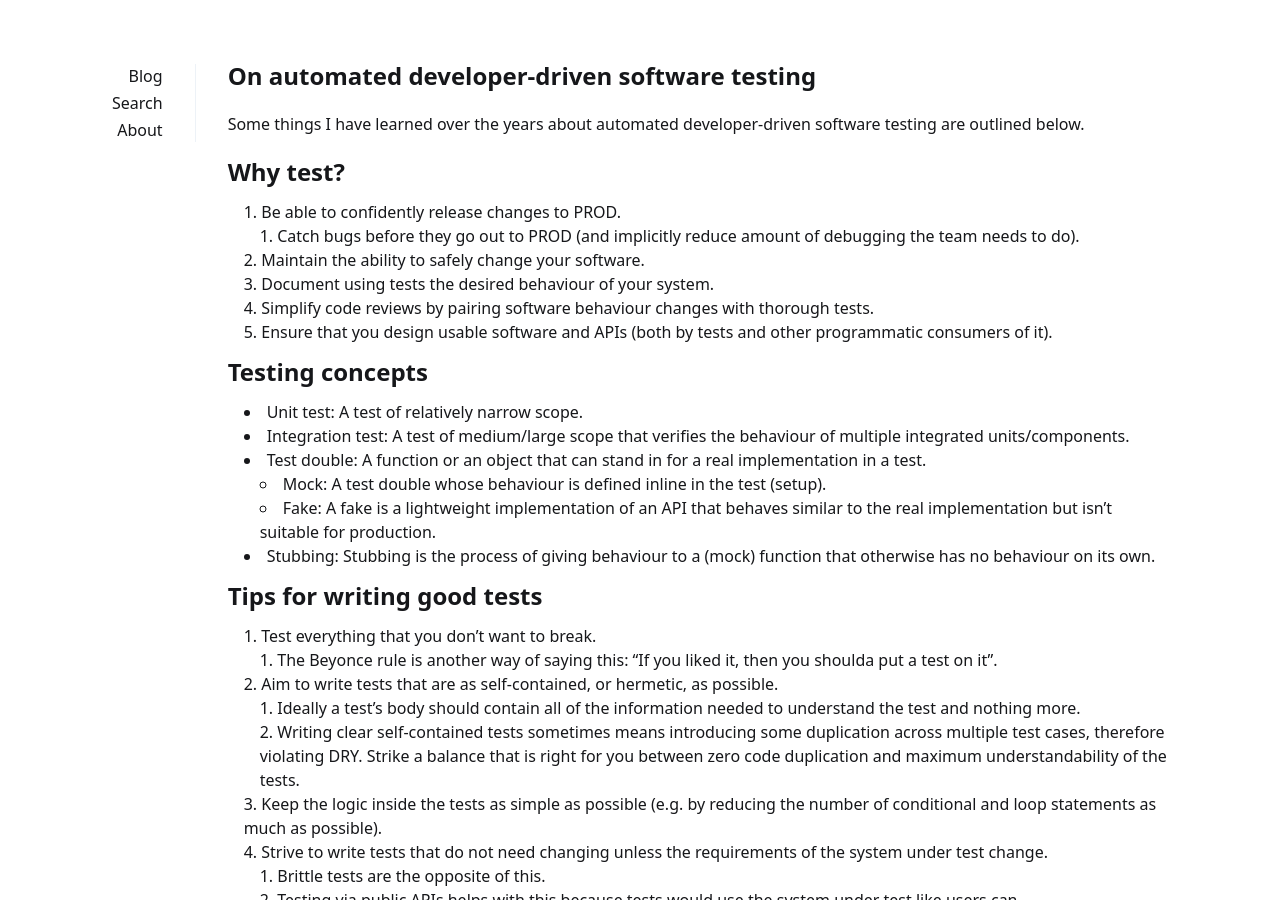
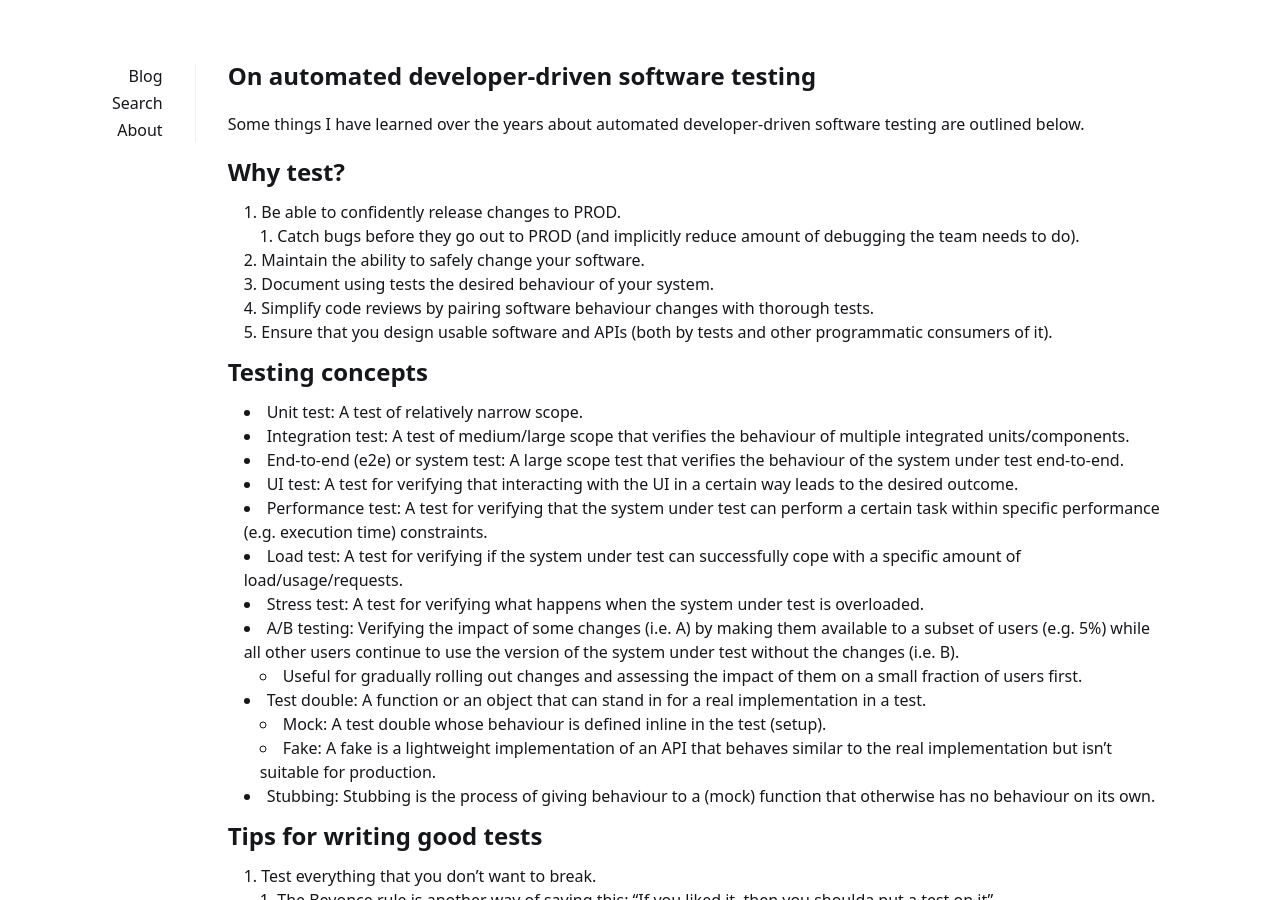
Before and after one commit to ovidiuparvu/ovidiuparvu.github.io, a Jekyll site: the page built from _posts/2025-10-15-some-testing-concepts.md, in a window 1280 px wide and 900 px high. Built offline with Jekyll 4.4.1, drawn with Linux system fonts in a browser that asks for light colours; a script that is not in the unit is left out.

Commit message:
Add detailed explanations for various testing types in the testing concepts section

```diff
--- a/_posts/2025-10-15-some-testing-concepts.md
+++ b/_posts/2025-10-15-some-testing-concepts.md
@@ -20,6 +20,13 @@ Some things I have learned over the years about automated developer-driven softw
 
 - Unit test: A test of relatively narrow scope.
 - Integration test: A test of medium/large scope that verifies the behaviour of multiple integrated units/components.
+- End-to-end (e2e) or system test: A large scope test that verifies the behaviour of the system under test end-to-end.
+- UI test: A test for verifying that interacting with the UI in a certain way leads to the desired outcome.
+- Performance test: A test for verifying that the system under test can perform a certain task within specific performance (e.g. execution time) constraints.
+- Load test: A test for verifying if the system under test can successfully cope with a specific amount of load/usage/requests.
+- Stress test: A test for verifying what happens when the system under test is overloaded.
+- A/B testing: Verifying the impact of some changes (i.e. A) by making them available to a subset of users (e.g. 5%) while all other users continue to use the version of the system under test without the changes (i.e. B).
+   - Useful for gradually rolling out changes and assessing the impact of them on a small fraction of users first.
 - Test double: A function or an object that can stand in for a real implementation in a test.
    - Mock: A test double whose behaviour is defined inline in the test (setup).
    - Fake: A fake is a lightweight implementation of an API that behaves similar to the real implementation but isn't suitable for production.
```
